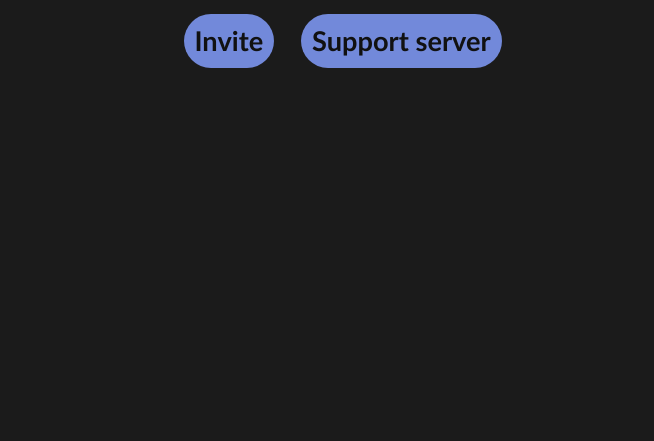
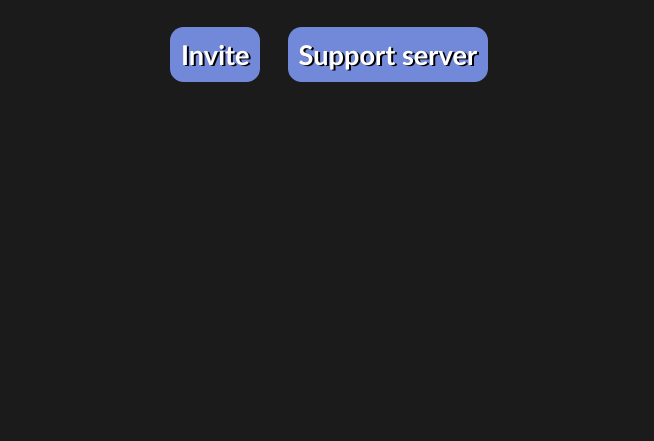
Before and after one commit to trywin0/DisChat, a plain HTML site: page index.html in a window 1280 px wide. Shown: the part 359-800 px from the top of the page, without its empty margins (311-965 px from the left). Drawn offline with Linux system fonts and the light colour scheme.

Commit message:
Update style.css

```diff
--- a/style.css
+++ b/style.css
@@ -32,10 +32,11 @@ font-weight: 400;
   background-color: #7289DA;
   cursor: pointer;
   border: none;
-  border-radius: 1em;
-  color: rgb(17, 17, 17);
+  border-radius: 0.5em;
+  color: rgb(255, 255, 255);
   font-size: 1.7em;
-  margin-left: 1em;
+  text-shadow: 2px 1px #000000;
+  margin: 0.5em;
   padding: 0.4em;
   font-family:'Trebuchet MS', 'Lucida Sans Unicode', 'Lucida Grande', 'Lucida Sans', Arial, sans-serif;
   font-weight: 800;
```
